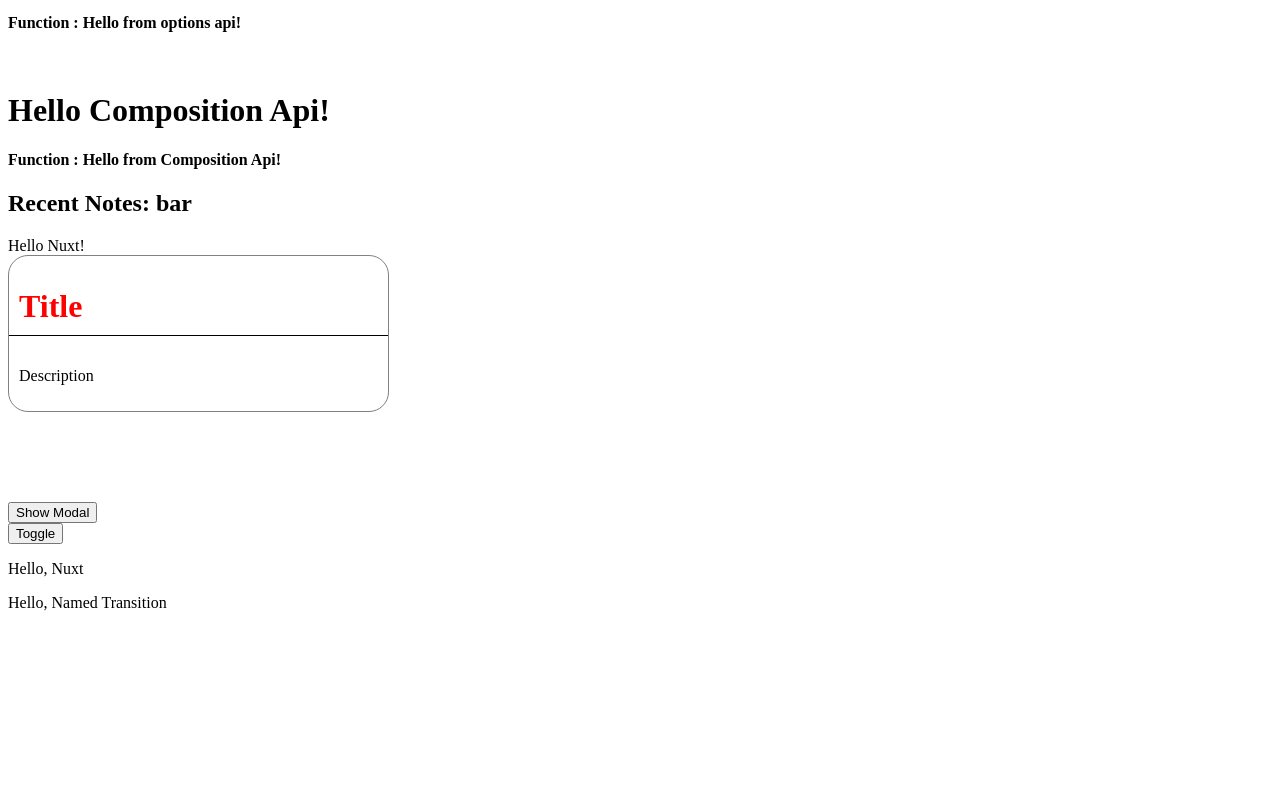
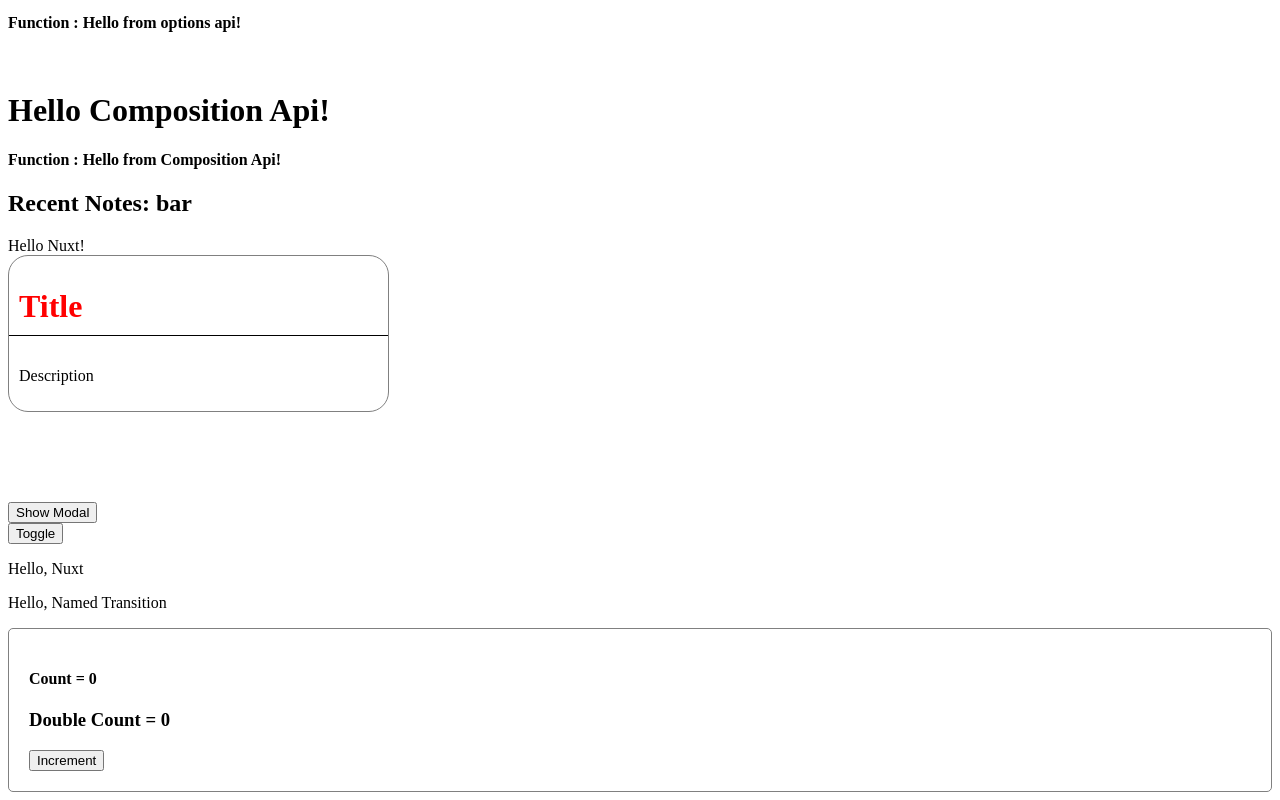
Before and after one commit to VIRGO96/nuxt-mastering, a Nuxt app: page / in a window 1280 px wide. Shown: the part 229-1029 px from the top of the page. Before the commit the page ends 857 px from the top, so only its background shows below. Built offline with nearby package versions, Linux system fonts and the light colour scheme.

Commit message:
Module 6 : More About Pinia & Persist Pinia Store

```diff
--- a/nuxt.config.ts
+++ b/nuxt.config.ts
@@ -31,7 +31,7 @@ export default defineNuxtConfig({
 
     plugins: ['~/plugins/foo/my-plugin'],
 
-    modules: ['@pinia/nuxt'],
+    modules: ['@pinia/nuxt', '@pinia-plugin-persistedstate/nuxt'],
 
     features: { devLogs: false },
 
--- a/package.json
+++ b/package.json
@@ -15,5 +15,8 @@
     "pinia": "^2.1.7",
     "vue": "^3.4.21",
     "vue-router": "^4.3.0"
+  },
+  "devDependencies": {
+    "@pinia-plugin-persistedstate/nuxt": "^1.2.1"
   }
 }
--- a/pages/index.vue
+++ b/pages/index.vue
@@ -43,6 +43,12 @@
     <transition name="fade">
         <p v-if="show">Hello, Named Transition</p>
     </transition>
+
+    <div class="box">
+        <h4>Count = {{ counterStore.count }}</h4>
+        <h3>Double Count = {{ counterStore.doubleCount }}</h3>
+        <button @click="counterStore.increment()">Increment</button>
+    </div>
 </template>
 
 <script setup>
@@ -80,4 +86,10 @@ const handleUpdate = (value) => {
 .fade-leave-to {
     opacity: 0;
 }
+
+.box {
+    border: 1px solid grey;
+    border-radius: 5px;
+    padding: 20px;
+}
 </style>
--- a/stores/counter.ts
+++ b/stores/counter.ts
@@ -1,6 +1,7 @@
 export const useCounterStore = defineStore('counter', {
     state: () => ({
         count: 0,
+        isActive: true,
     }),
 
     getters: {
@@ -12,4 +13,8 @@ export const useCounterStore = defineStore('counter', {
             this.count++;
         },
     },
+
+    persist: {
+        storage: persistedState.localStorage,
+    },
 });
```
Also changed, not shown: 1 other file (tests, documents, lock files or other folders).
